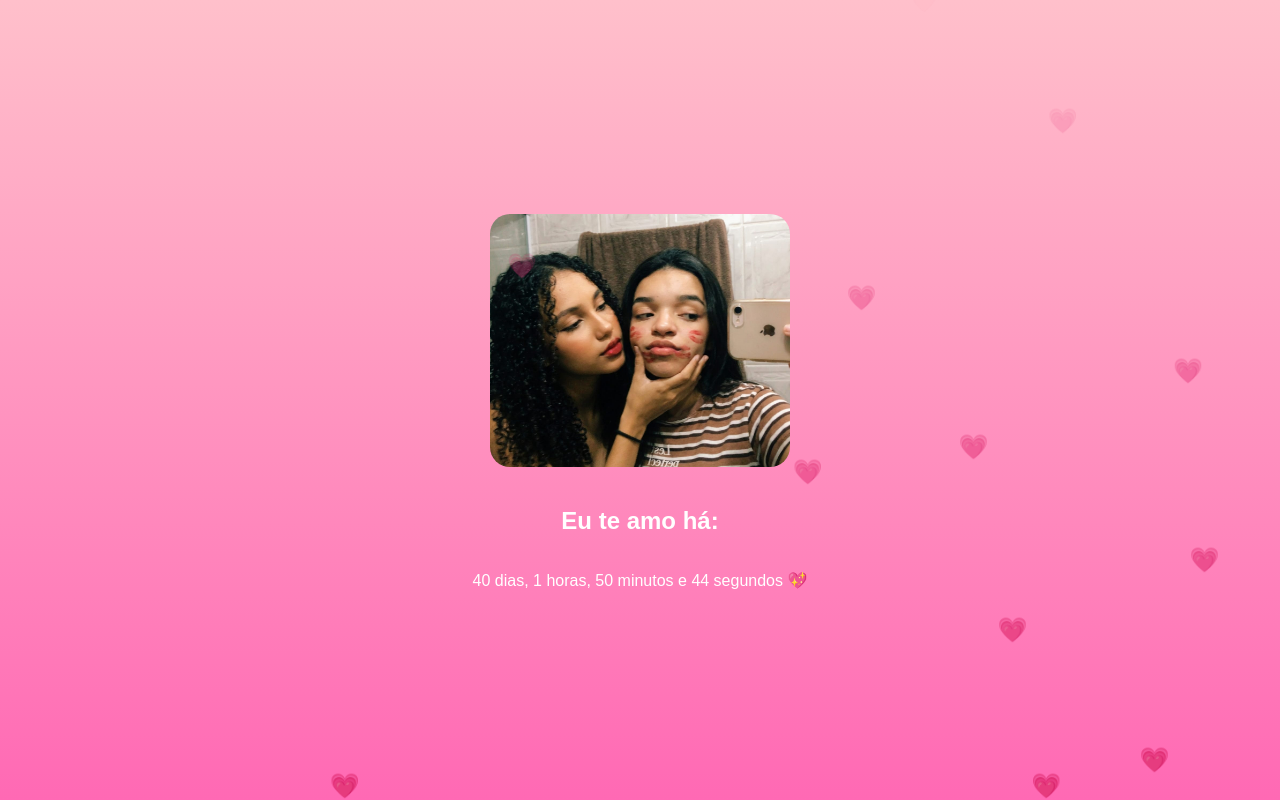
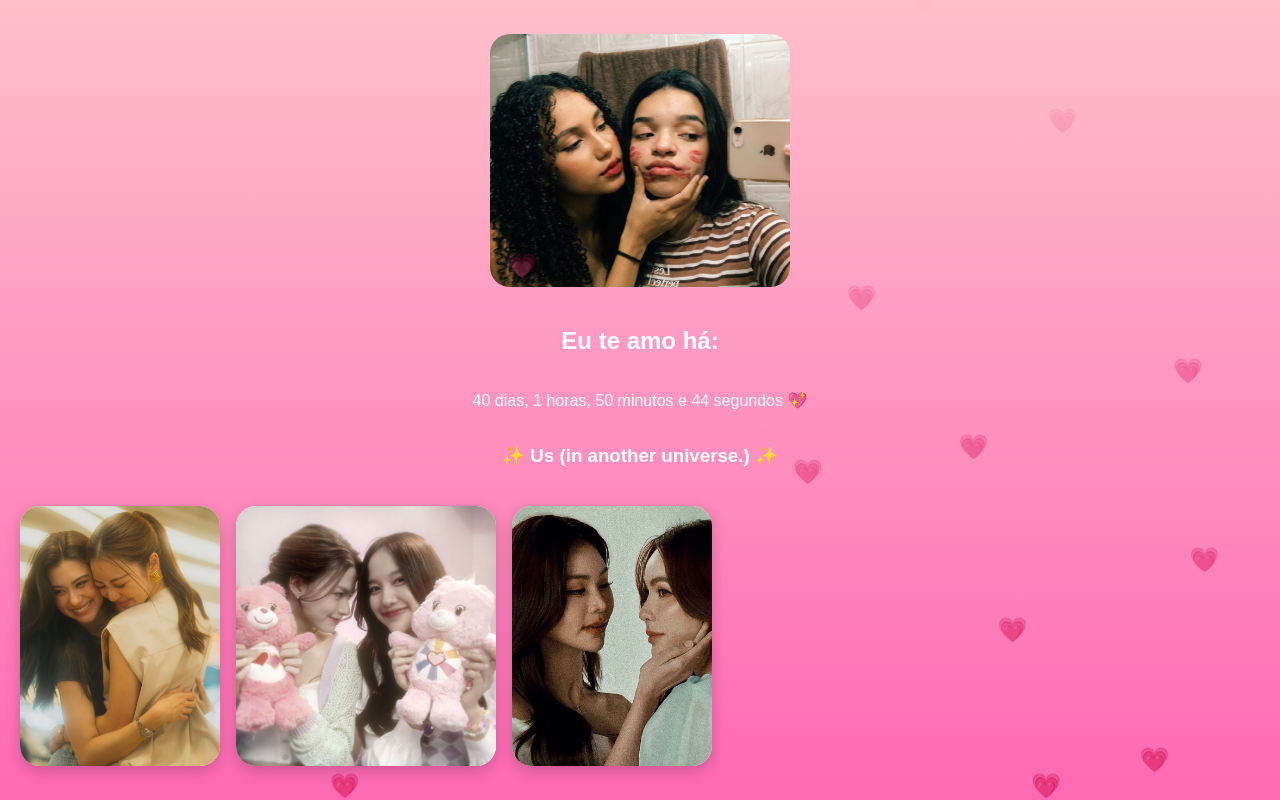
Before and after one commit to IsabelaMar/meu-amor, a Flask app: page /love in a window 1280 px wide. Run offline with Flask 3, Linux system fonts and the light colour scheme.

Commit message:
corrige imagem

```diff
--- a/templates/love.html
+++ b/templates/love.html
@@ -12,7 +12,7 @@
 </head>
 <body class="love">
 
-  <img src="/static/nossafoto.jpeg" class="foto">
+  <img src="{{url_for('static', filename='nossafoto.jpeg') }}" class="foto">
 
   <h2>Eu te amo há:</h2>
 
@@ -20,5 +20,13 @@
 
   <div id="coracoes"></div>
 
+  <h3>✨ Us (in another universe.) ✨</h3>
+
+<div class="carrossel">
+  <div class="card"><img src="/static/idols/lenamiu.jpg"></div>
+  <div class="card"><img src="/static/idols/freenbecky.jpg"></div>
+  <div class="card"><img src="/static/idols/englot.jpg"></div>
+</div>
+
 </body>
 </html>
```
